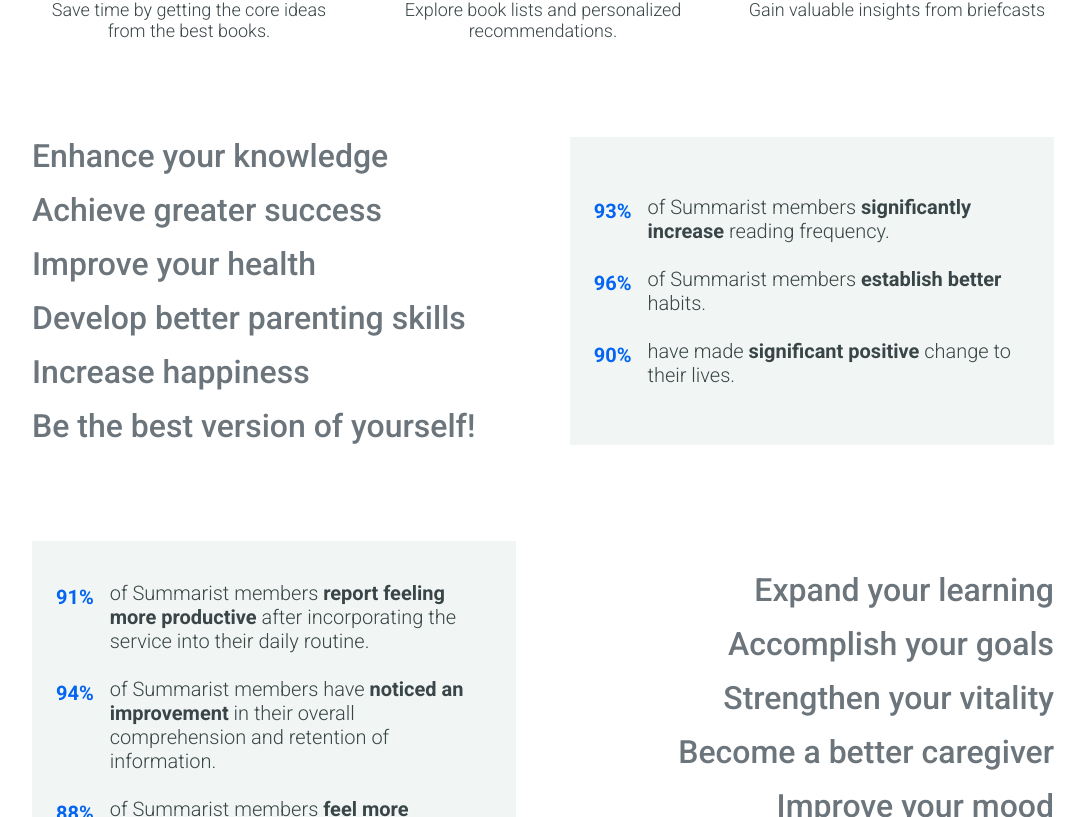
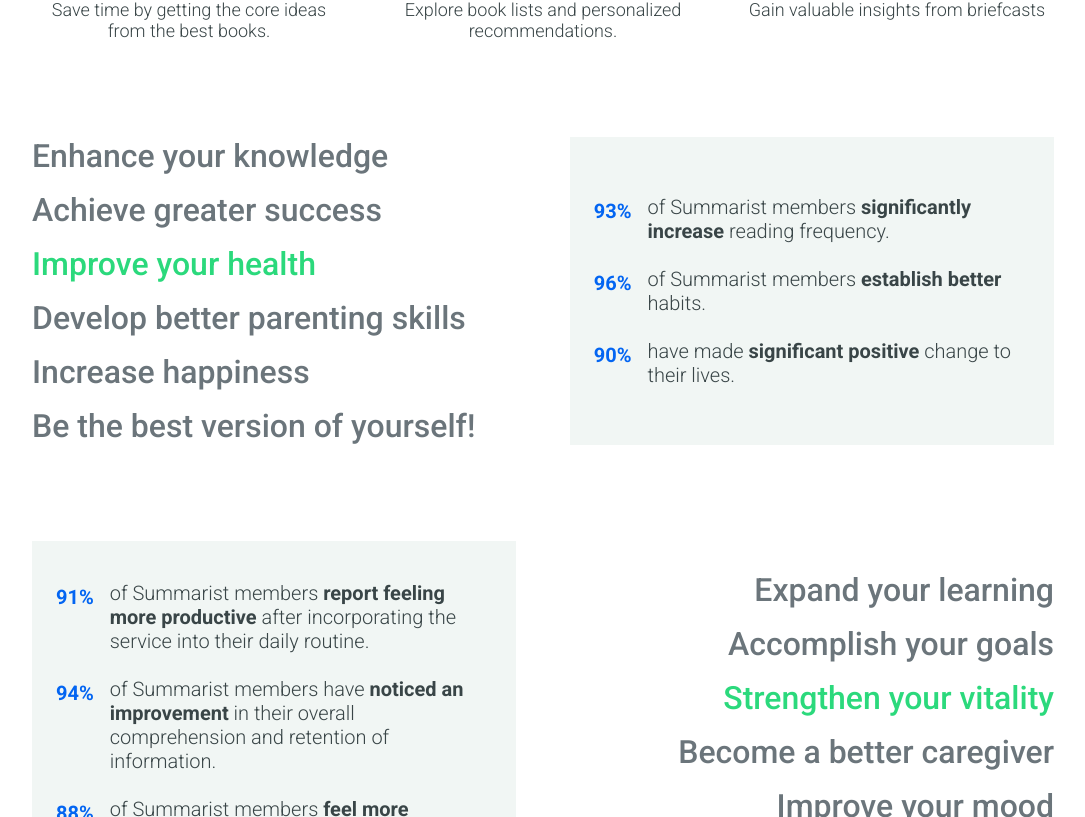
Before and after one commit to Chrislanzas16/Virtual-Internship-v2, a Next.js app: page / in a window 1280 px wide. Shown: the part 683-1500 px from the top of the page, without its empty margins (97-1182 px from the left). Built offline with nearby package versions, Linux system fonts and the light colour scheme.

Commit message:
Added an active heading on Homepage to change color every couple seconds

```diff
--- a/pages/index.tsx
+++ b/pages/index.tsx
@@ -1,4 +1,4 @@
-import styles from "../styles/Home.module.css"
+import styles from "../styles/Home.module.css";
 import { AiFillFileText } from "react-icons/ai";
 import { AiFillBulb } from "react-icons/ai";
 import { AiFillAudio } from "react-icons/ai";
@@ -6,23 +6,66 @@
 import { BiCrown } from "react-icons/bi";
 import { BsStarHalf } from "react-icons/bs";
 import { RiLeafLine } from "react-icons/ri";
-
-
-
+import { useEffect, useState } from "react";
 
 export default function Home() {
+  const [activeIndex, setActiveIndex] = useState(0);
+
+  const leftHeadings = [
+    "Enhance your knowledge",
+    "Achieve greater success",
+    "Improve your health",
+    "Develop better parenting skills",
+    "Increase happiness",
+    "Be the best version of yourself!",
+  ];
+
+  const rightHeadings = [
+    "Expand your learning",
+    "Accomplish your goals",
+    "Strengthen your vitality",
+    "Become a better caregiver",
+    "Improve your mood",
+    "Maximize your abilities",
+  ];
+
+  useEffect(() => {
+    const id = setInterval(() => {
+      setActiveIndex((i) => (i + 1) % leftHeadings.length);
+    }, 2500);
+    return () => clearInterval(id);
+  }, []);
+
   return (
     <>
       <nav className={styles.nav}>
         <div className={styles.nav__wrapper}>
           <figure className={styles["nav__img--mask"]}>
-          <img className={styles.nav__img} src="https://summarist.vercel.app/_next/static/media/logo.1b1c490b.png" alt="logo" />
+            <img
+              className={styles.nav__img}
+              src="https://summarist.vercel.app/_next/static/media/logo.1b1c490b.png"
+              alt="logo"
+            />
           </figure>
           <ul className={styles["nav__list--wrapper"]}>
-          <li className={`${styles.nav__list} ${styles["nav__list--login"]}`}>Login</li>
-          <li className={`${styles.nav__list} ${styles["nav__list--mobile"]}`}>About</li>
-          <li className={`${styles.nav__list} ${styles["nav__list--mobile"]}`}>Contact</li>
-          <li className={`${styles.nav__list} ${styles["nav__list--mobile"]}`}>Help</li>
+            <li className={`${styles.nav__list} ${styles["nav__list--login"]}`}>
+              Login
+            </li>
+            <li
+              className={`${styles.nav__list} ${styles["nav__list--mobile"]}`}
+            >
+              About
+            </li>
+            <li
+              className={`${styles.nav__list} ${styles["nav__list--mobile"]}`}
+            >
+              Contact
+            </li>
+            <li
+              className={`${styles.nav__list} ${styles["nav__list--mobile"]}`}
+            >
+              Help
+            </li>
           </ul>
         </div>
       </nav>
@@ -32,7 +75,8 @@
             <div className={styles.landing__wrapper}>
               <div className={styles.landing__content}>
                 <div className={styles.landing__content__title}>
-                Gain more knowledge <br className={styles["remove--tablet"]} />
+                  Gain more knowledge{" "}
+                  <br className={styles["remove--tablet"]} />
                   in less time
                 </div>
                 <div className={styles.landing__content__subtitle}>
@@ -42,10 +86,17 @@
                   <br className={styles["remove--tablet"]} />
                   and even people who don’t like to read.
                 </div>
-              <button className={`${styles["btn"]} ${styles["home__cta--btn"]}`}>Login</button>
+                <button
+                  className={`${styles["btn"]} ${styles["home__cta--btn"]}`}
+                >
+                  Login
+                </button>
               </div>
               <figure className={styles["landing__image--mask"]}>
-              <img src="https://summarist.vercel.app/_next/static/media/landing.e4787d01.png" alt="landing" />
+                <img
+                  src="https://summarist.vercel.app/_next/static/media/landing.e4787d01.png"
+                  alt="landing"
+                />
               </figure>
             </div>
           </div>
@@ -54,7 +105,9 @@
       <section id={styles.features}>
         <div className={styles.container}>
           <div className={styles.row}>
-          <div className={styles.section__title}>Understand books in few minutes</div>
+            <div className={styles.section__title}>
+              Understand books in few minutes
+            </div>
             <div className={styles.features__wrapper}>
               <div className={styles.features}>
                 <div className={styles.features__icon}>
@@ -69,7 +122,9 @@
                 <div className={styles.features__icon}>
                   <AiFillBulb />
                 </div>
-              <div className={styles.features__title}>Find your next read</div>
+                <div className={styles.features__title}>
+                  Find your next read
+                </div>
                 <div className={styles["features__sub--title"]}>
                   Explore book lists and personalized recommendations.
                 </div>
@@ -86,16 +141,16 @@
             </div>
             <div className={styles.statistics__wrapper}>
               <div className={styles["statistics__content--header"]}>
-              <div className={styles.statistics__heading}>Enhance your knowledge</div>
-              <div className={styles.statistics__heading}>Achieve greater success</div>
-              <div className={styles.statistics__heading}>Improve your health</div>
-              <div className={styles.statistics__heading}>
-                Develop better parenting skills
+                {leftHeadings.map((text, i) => (
+                  <div
+                    key={i}
+                    className={`${styles.statistics__heading} ${
+                      i === activeIndex ? styles.active : ""
+                    } `}
+                  >
+                    {text}
                   </div>
-              <div className={styles.statistics__heading}>Increase happiness</div>
-              <div className={styles.statistics__heading}>
-                Be the best version of yourself!
-              </div>
+                ))}
               </div>
               <div className={styles["statistics__content--details"]}>
                 <div className={styles.statistics__data}>
@@ -126,7 +181,8 @@
                 <div className={styles.statistics__data}>
                   <div className={styles["statistics__data--number"]}>91%</div>
                   <div className={styles["statistics__data--title"]}>
-                  of Summarist members <b>report feeling more productive</b>{" "} after incorporating the service into their daily routine.
+                    of Summarist members <b>report feeling more productive</b>{" "}
+                    after incorporating the service into their daily routine.
                   </div>
                 </div>
                 <div className={styles.statistics__data}>
@@ -147,12 +203,16 @@
               <div
                 className={`${styles["statistics__content--header"]} ${styles["statistics__content--header-second"]}`}
               >
-              <div className={styles.statistics__heading}>Expand your learning</div>
-              <div className={styles.statistics__heading}>Accomplish your goals</div>
-              <div className={styles.statistics__heading}>Strengthen your vitality</div>
-              <div className={styles.statistics__heading}>Become a better caregiver</div>
-              <div className={styles.statistics__heading}>Improve your mood</div>
-              <div className={styles.statistics__heading}>Maximize your abilities</div>
+                {rightHeadings.map((text, i) => (
+                  <div
+                    key={i}
+                    className={`${styles.statistics__heading} ${
+                      i === activeIndex ? styles.active : ""
+                    } `}
+                  >
+                    {text}
+                  </div>
+                ))}
               </div>
             </div>
           </div>
@@ -175,9 +235,9 @@
                   </div>
                 </div>
                 <div className={styles.review__body}>
-                This app has been a <b>game-changer</b> for me! It's saved me so
-                much time and effort in reading and comprehending books. Highly
-                recommend it to all book lovers.
+                  This app has been a <b>game-changer</b> for me! It's saved me
+                  so much time and effort in reading and comprehending books.
+                  Highly recommend it to all book lovers.
                 </div>
               </div>
               <div className={styles.review}>
@@ -193,8 +253,9 @@
                 </div>
                 <div className={styles.review__body}>
                   I love this app! It provides
-                <b>concise and accurate summaries</b> of books in a way that is
-                easy to understand. It's also very user-friendly and intuitive.
+                  <b>concise and accurate summaries</b> of books in a way that
+                  is easy to understand. It's also very user-friendly and
+                  intuitive.
                 </div>
               </div>
               <div className={styles.review}>
@@ -235,7 +296,11 @@
               </div>
             </div>
             <div className={styles["reviews__btn--wrapper"]}>
-            <button className={`${styles["btn"]} ${styles["home__cta--btn"]}`}>Login</button>
+              <button
+                className={`${styles["btn"]} ${styles["home__cta--btn"]}`}
+              >
+                Login
+              </button>
             </div>
           </div>
         </div>
@@ -243,17 +308,23 @@
       <section id={styles.numbers}>
         <div className={styles.container}>
           <div className={styles.row}>
-          <div className={styles.section__title}>Start growing with Summarist now</div>
+            <div className={styles.section__title}>
+              Start growing with Summarist now
+            </div>
             <div className={styles.numbers__wrapper}>
               <div className={styles.numbers}>
                 <div className={styles.numbers__icon}>
                   <BiCrown />
                 </div>
                 <div className={styles.numbers__title}>3 Million</div>
-              <div className={styles["numbers__sub--title"]}>Downloads on all platforms</div>
+                <div className={styles["numbers__sub--title"]}>
+                  Downloads on all platforms
+                </div>
               </div>
               <div className={styles.numbers}>
-              <div className={`${styles["numbers__icon"]} ${styles["numbers__star--icon"]}`}>
+                <div
+                  className={`${styles["numbers__icon"]} ${styles["numbers__star--icon"]}`}
+                >
                   <BsStarFill />
                   <BsStarFill />
                   <BsStarFill />
@@ -300,7 +371,9 @@
                 </div>
               </div>
               <div className={styles.footer__block}>
-              <div className={styles["footer__link--title"]}>Useful Links</div>
+                <div className={styles["footer__link--title"]}>
+                  Useful Links
+                </div>
                 <div>
                   <div className={styles["footer__link--wrapper"]}>
                     <a className={styles.footer__link}>Pricing</a>
--- a/styles/Home.module.css
+++ b/styles/Home.module.css
@@ -216,7 +216,7 @@
   margin-bottom: 0;
 }
 
-.statistics__heading--active {
+.active {
   color: #2bd97c;
 }
 
```
Lines whose indentation alone changed are shown as unchanged.
